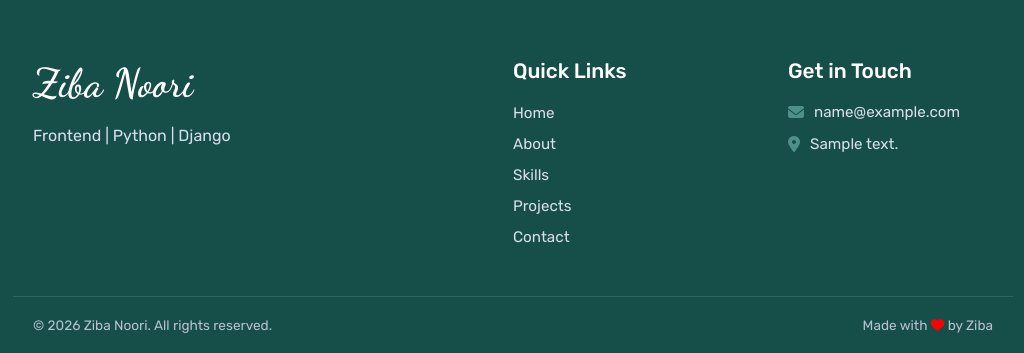
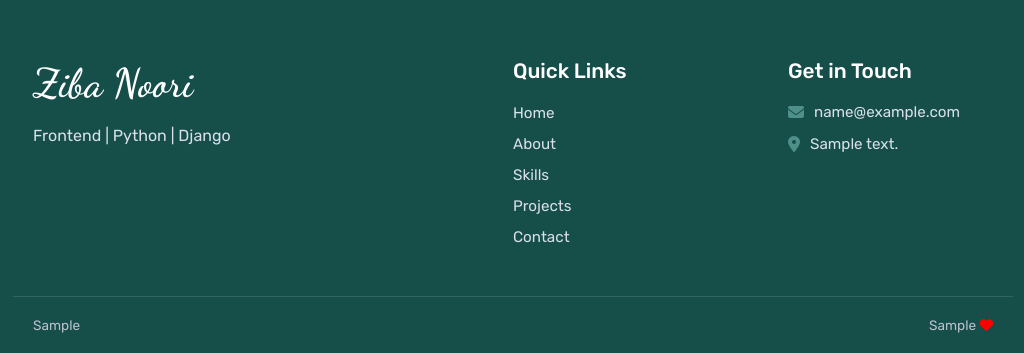
Before and after one commit to zibanoori/fullPortfo, a Django app: page / in a window 1280 px wide. Shown: the part 2940-3293 px from the top of the page, without its empty margins (127-1151 px from the left). Run offline with Django 5.2, Linux system fonts and the light colour scheme; tables that the repository leaves empty hold one stand-in row (values such as "Sample post").

Commit message:
Add dynamic copyright and made_with text to footer

```diff
--- a/template/index.html
+++ b/template/index.html
@@ -356,9 +356,9 @@
         </div>
       </div>
       <div class="footer-bottom">
-        <p>&copy; 2026 Ziba Noori. All rights reserved.</p>
-        <p class="made-with">
-          Made with <i class="fa-solid fa-heart" style="color: red"></i> by Ziba
+        <p>{{ details.copyright }}</p>
+        <p class="made-with">{{ details.made_with }}
+         <i class="fa-solid fa-heart" style="color: red"></i>
         </p>
       </div>
     </footer>
```
